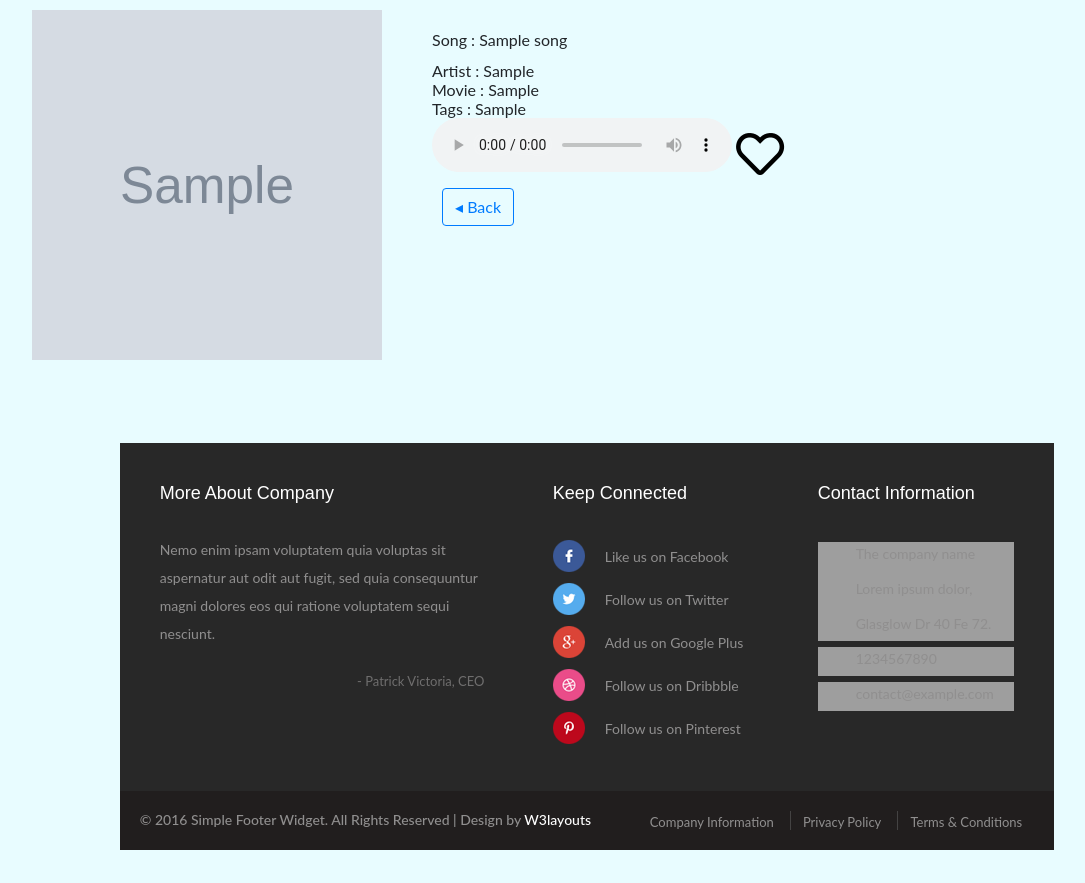
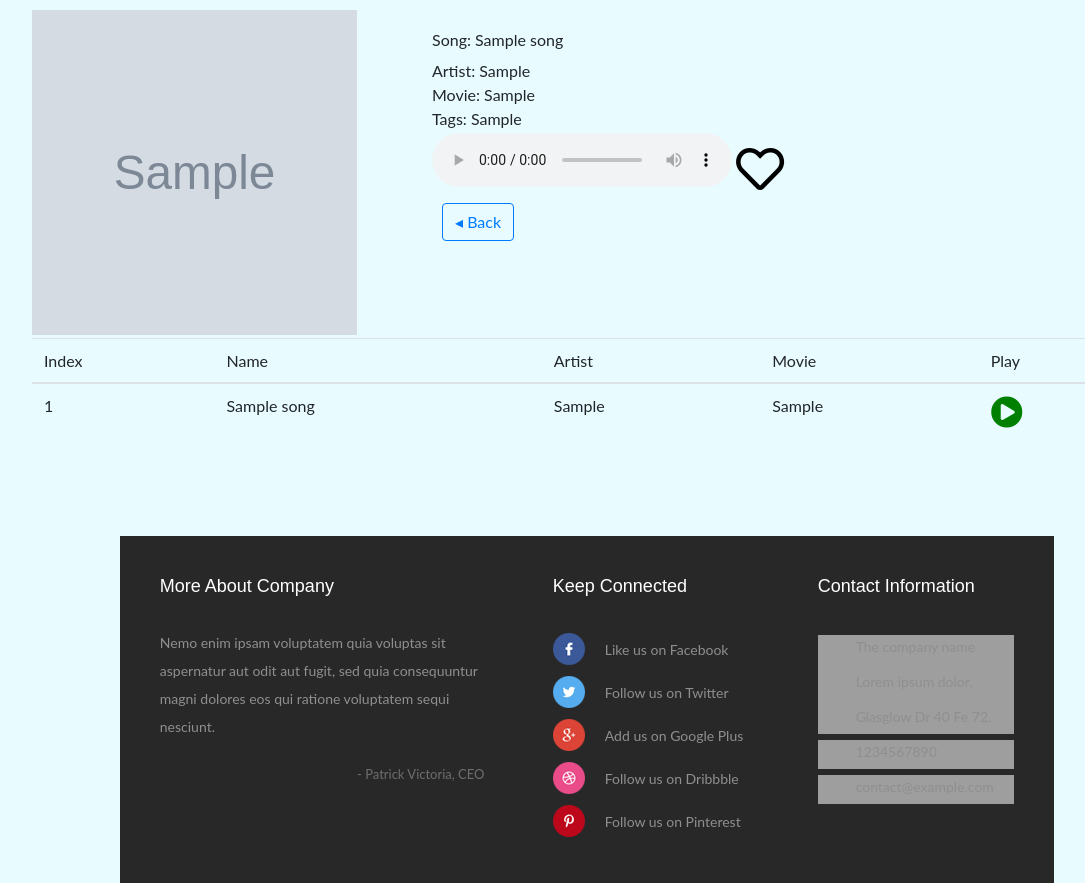
Before and after one commit to darshmodi97/MusicMedia, a Django app: page /play_song?id=1 in a window 1280 px wide. Shown: the top 883 px of the page, without its empty margins (53-1138 px from the left). Before the commit the page ends 850 px from the top, so only its background shows below. Run offline with Django 3.2, Linux system fonts and the light colour scheme; tables that the repository leaves empty hold one stand-in row (values such as "Sample post"); grey boxes marked "Sample" are stand-in pictures; some libraries are stand-ins or nearby versions; grey boxes are pictures that could not be loaded.

Commit message:
modified song_play feature

```diff
--- /dev/null
+++ b/audio_app/static/js/custom_audio_player.js
@@ -0,0 +1,28 @@
+function my_audio_player(myParam){
+
+    console.log("id :",myParam)
+
+    var a = $("#playlist td a[data-song_id="+myParam+"]") // getting an element(<a>) by its property named: data-song_id
+    console.log(a[0])
+    $(a).parent().addClass('current-song')
+    var playback_number = $(a).attr('data-link_id') // getting another property value of that element..
+    console.log(playback_number)
+    currentSong = playback_number
+
+    $("#audioPlayer")[0].addEventListener("ended", function(){
+//       console.log("before add ",currentSong)
+       currentSong ++;
+//       console.log("after add ",currentSong)
+        if(currentSong >= $("#playlist td a").length){
+            currentSong = 0;
+        }
+
+        $("#playlist td").removeClass("current-song");
+        $($("#playlist td a")[currentSong]).parent().addClass("current-song");
+        var url= window.location.origin; // will give domain name for now it will be : "http://127.0.0.1:8000"
+        var get_new_id = $("#playlist td a[data-link_id="+currentSong+"]")
+        var next_id = $(get_new_id).attr('data-song_id')
+        location.replace(url+"/play_song?id="+next_id)
+    });
+
+}
--- a/audio_app/templates/song_page.html
+++ b/audio_app/templates/song_page.html
@@ -40,6 +40,19 @@
         };
     </script>
 
+    <style>
+        #playlist{
+            list-style: none;
+        }
+        #playlist li a{
+            color:black;
+            text-decoration: none;
+        }
+        #playlist .current-song a{
+            color:Green;
+        }
+    </style>
+
 
 
 </head>
@@ -48,15 +61,15 @@
     <div class="container" >
         <div class="row" style="margin-top:10px">
             <div class="col-md-4 col-sm-12" >
-                <img src="media/{{song.image}}" height="350px" width="350px">
+                <img src="media/{{song.image}}" height="325px" width="325px">
             </div>
             <div class="col-md-8 col-sm-12">
                 <div class="card-body">
-                        <h5 class="card-title">Song : {{song.name}}</h5>
-                        <p class="card-text">Artist : {{ song.artist }}</p>
-                        <p class="card-text">Movie : {{ song.movie }}</p>
-                        <p class="card-text">Tags : {{ song.tags }}</p>
-                        <audio controls>
+                        <h5 class="card-title">Song: {{song.name}}</h5>
+                        <p class="card-text" style="margin-bottom:5px">Artist: {{ song.artist }}</p>
+                        <p class="card-text" style="margin-bottom:5px">Movie: {{ song.movie }}</p>
+                        <p class="card-text" style="margin-bottom:5px">Tags: {{ song.tags }}</p>
+                        <audio controls autoplay id="audioPlayer">
                                 <source src="media/{{song.song_file}}">
                         </audio>
                         <a id="" href="#" onclick="like_dislike({{ song.id }})" ><i class="far fa-heart fa-3x" id="likebtn" title="Like song"></i></a>
@@ -71,13 +84,50 @@
                 </div>
             </div>
         </div>
+
+         <table class="table table-hover">
+        <thead>
+            <tr>
+                <th>Index</th>
+                <th>Name</th>
+                <th>Artist</th>
+                <th>Movie</th>
+                <th>Play</th>
+            </tr>
+        </thead>
+    <tbody id="playlist">
+    {% for song in all_songs %}
+        <tr>
+            <td>{{ forloop.counter  }}  </td>
+            <td>{{song.name}}</td>
+            <td>{{song.artist}}</td>
+            <td>{{song.movie}}</td>
+            <td><a href="play_song?id={{song.id}}" data-song_id="{{song.id}}" data-link_id="{{forloop.counter0}}" class='play_id' ><i class="fa fa-play-circle fa-2x" aria-hidden="true"></i></a></td>
+      </tr>
+    {% endfor %}
+    </tbody>
+  </table>
     </div>
+
 </div>
 
  {% include "common_footer.html" %}
 
 
+    <script src='{% static "js/custom_audio_player.js"%}'></script>
+    <script>
+    var urlParams = new URLSearchParams(window.location.search)
+    var myParam = urlParams.get('id');
+    // getting parameter data from the url
+
+    var playback_id = $('.play_id').attr('data-link_id')
+    my_audio_player(myParam);
+
+    </script>
+
+
 <script>
+
     function create_playlist()
     {   var count =0
         var name = document.getElementById('pl_name_id').value
--- a/audio_app/views.py
+++ b/audio_app/views.py
@@ -128,7 +128,8 @@ def update_profile(request):
 def play_song(request):
     song_id = request.GET.get('id')
     song = Songs.objects.get(id=song_id)
-    return render(request, "song_page.html", {'song': song})
+    all_song = Songs.objects.all()
+    return render(request, "song_page.html", {'song': song,'all_songs':all_song})
 
 
 def change_password(request):
@@ -378,8 +379,8 @@ def share_on_whatsapp(request):
     s_id = request.GET.get('id')
     print(s_id)
     song = Songs.objects.filter(id=s_id).first()
-    logging.info(f"sending link for the song through whatsapp :{song.name}")
+    logging.info(f"sending link for the song through whatsapp : {song.name}")
     song_link = STATIC_HOSTNAME + "/media/" + str(song.song_file)
     share_link = short_url(song_link)
-    logging.info(f"shorted url is : {share_link} ")
+    logging.info(f"shorted url for whatsapp sharing is : {share_link} ")
     return HttpResponse(share_link)
--- a/django_mp3/settings.py
+++ b/django_mp3/settings.py
@@ -134,7 +134,7 @@ STATIC_ROOT = os.path.join(BASE_DIR, 'static')
 MEDIA_URL = '/media/'
 MEDIA_ROOT = os.path.join(BASE_DIR, 'media')
 
-STATIC_HOSTNAME= 'https://fa7d257d1c17.ngrok.io'
+STATIC_HOSTNAME= 'https://69893b8647e1.ngrok.io'
 
 # CRISPY TEMPLATE PACK ....
 CRISPY_TEMPLATE_PACK = 'bootstrap4'
```
Also changed, not shown: audio_app/templates/index.html (+5 -4 lines), 1 other file.
